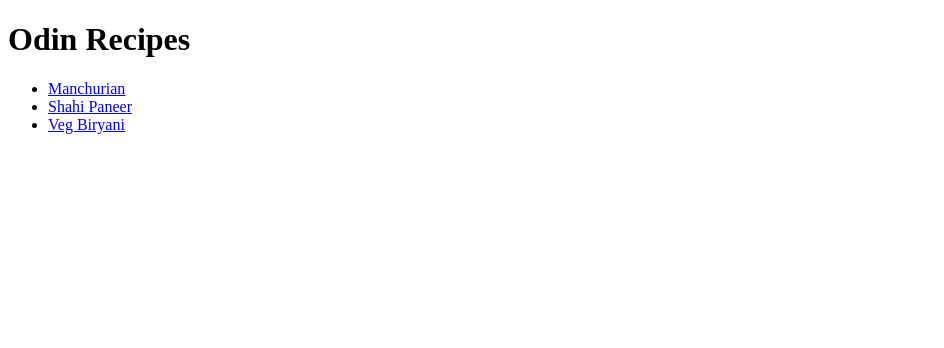
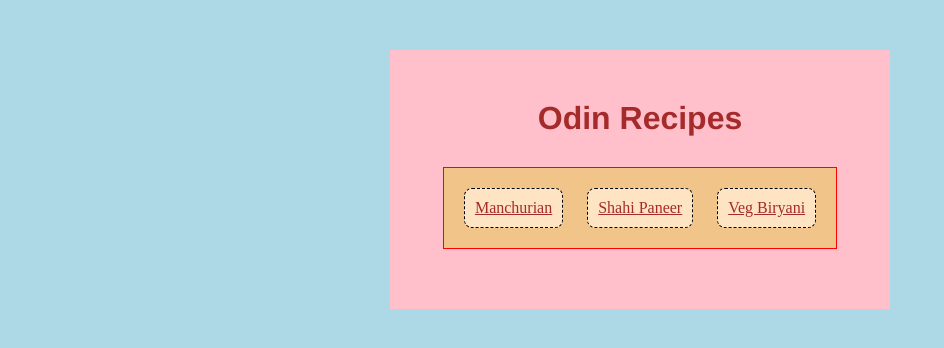
Before and after one commit to adwait-01/odin-recipes, a plain HTML site: page index.html in a window 1280 px wide. Shown: the whole page, without its empty margins (0-944 px from the left). Drawn offline with Linux system fonts and the light colour scheme.

Commit message:
Add CSS to & modify the index.html

```diff
--- a/index.html
+++ b/index.html
@@ -4,13 +4,17 @@
     <meta charset="UTF-8">
     <meta name="viewport" content="width=device-width, initial-scale=1.0">
     <title>Project - Recipes</title>
+    <link rel="stylesheet" href="style.css">
 </head>
 <body>
-    <h1>Odin Recipes</h1>
-    <ul>
-        <li><a href="recipes/manchurian.html">Manchurian</a></li>
-        <li><a href="recipes/shahipaneer.html">Shahi Paneer</a></li>
-        <li><a href="recipes/biryani.html">Veg Biryani</a></li>
-    </ul>
+    <div class="container">
+        <h1>Odin Recipes</h1>
+        <ul>
+            <li><a href="recipes/manchurian/manchurian.html">Manchurian</a></li>
+            <li><a href="recipes/shahipaneer/shahipaneer.html">Shahi Paneer</a></li>
+            <li><a href="recipes/biryani/biryani.html">Veg Biryani</a></li>
+        </ul>
+    </div>
+
 </body>
 </html>
--- /dev/null
+++ b/style.css
@@ -0,0 +1,57 @@
+*,
+*::before,
+*::after{
+    box-sizing: border-box;
+}
+
+body{
+    background-color: lightblue;
+}
+
+*{
+    margin:0;
+    padding:0;
+}
+
+.container{
+    padding: 50px;
+    background-color:pink;
+    margin: 50px auto;
+    width: 500px;
+}
+
+h1{
+    color:brown;
+    text-align: center;
+    margin-bottom: 30px;
+    font-family: 'Franklin Gothic Medium', 'Arial Narrow', Arial, sans-serif;
+}
+
+ul{
+    display:block;
+    width: fit-content;
+    margin:10px auto;
+    border: 1px solid red;
+    padding:10px;
+    background-color: rgb(241, 196, 137);
+    text-align: center;
+}
+
+li{
+    display:inline-flex;
+    color:green;
+    background-color: bisque;
+    padding: 10px;
+    margin: 10px;
+    border: 1px dashed black;
+    border-radius: 8px;
+    /* transition: transform 0.2s ease; */
+}
+
+/* li:hover{
+    transform: scale(1.05);
+} */
+
+a{
+    color: brown;
+}
```
